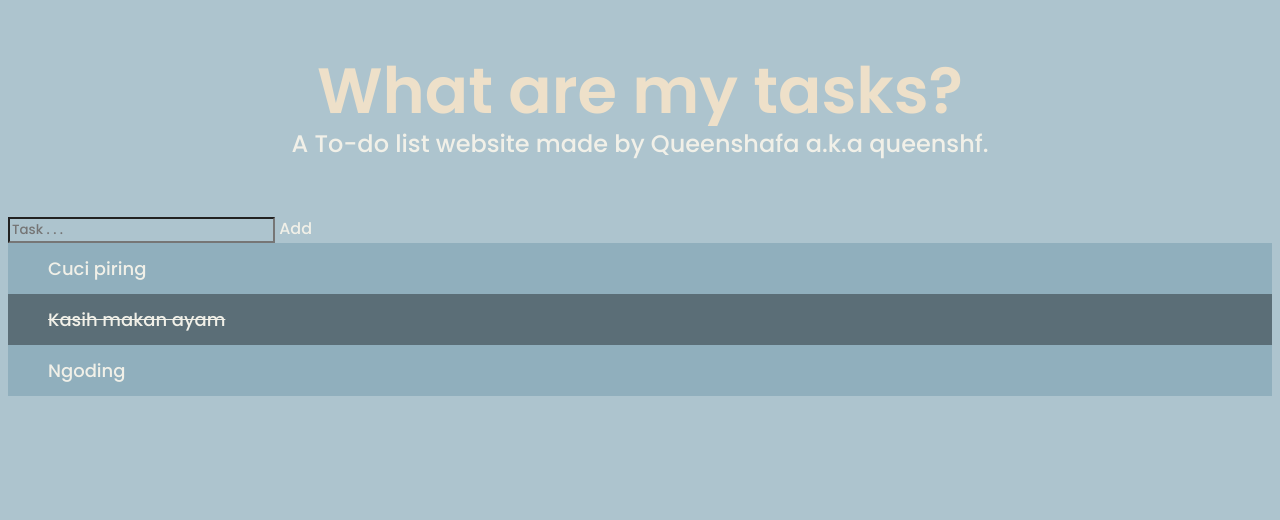
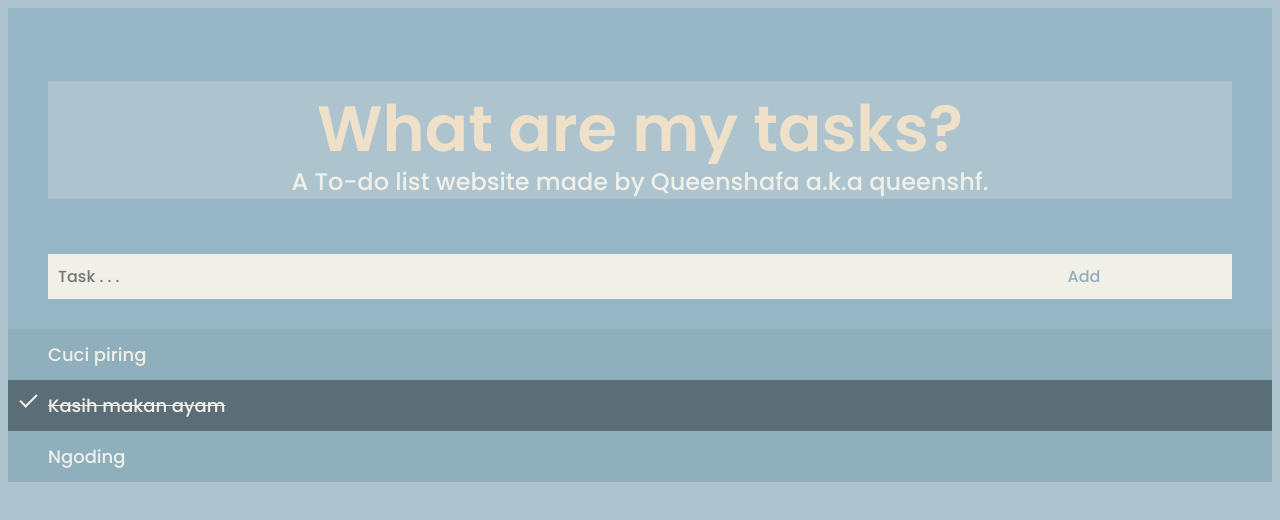
Before and after one commit to queenshafa/todolist, a plain HTML site: page index.html in a window 1280 px wide. Drawn offline with Linux system fonts and the light colour scheme.

Commit message:
styling the page

```diff
--- a/styles.css
+++ b/styles.css
@@ -49,3 +49,62 @@ ul li.checked {
     background: #5b6e77;
     text-decoration: line-through;
 }
+ul li.checked::before {
+    content: ' ';
+    position: absolute;
+    border-color: #F1F0E8;
+    border-style: solid;
+    border-width: 0 2px 2px 0;
+    top: 10px;
+    left: 16px;
+    transform: rotate(45deg);
+    height: 15px;
+    width: 7px;
+}
+.close {
+    position: absolute;
+    right: 0;
+    top: 0;
+    padding: 12px 16px 12px 16px;
+}
+.close:hover {
+    background-color: #f44336;
+    color: white;
+}
+.header {
+    background-color: #96B6C5;
+    padding: 30px 40px;
+    color: white;
+    text-align: center;
+}
+.header::after {
+    content: "";
+    display: table;
+    clear: both;
+}
+input {
+    margin: 0;
+    border: none;
+    border-radius: 0;
+    width: 75%;
+    padding: 10px;
+    float: left;
+    font-size: 16px;
+    background: #F1F0E8;
+}
+.addBtn {
+    padding: 10px;
+    width: 25%;
+    background: #F1F0E8;
+    color: #90afbd;
+    float: left;
+    text-align: center;
+    font-size: 16px;
+    cursor: pointer;
+    transition: 0.3s;
+    border-radius: 0;
+}
+.addBtn:hover {
+    background: #90afbd;
+    color: #F1F0E8;
+}
```
